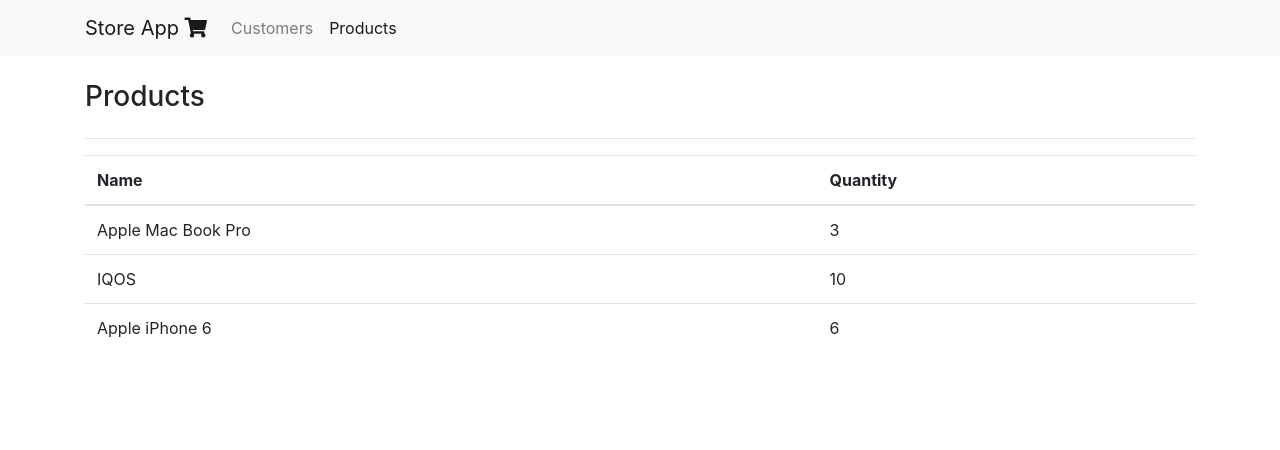
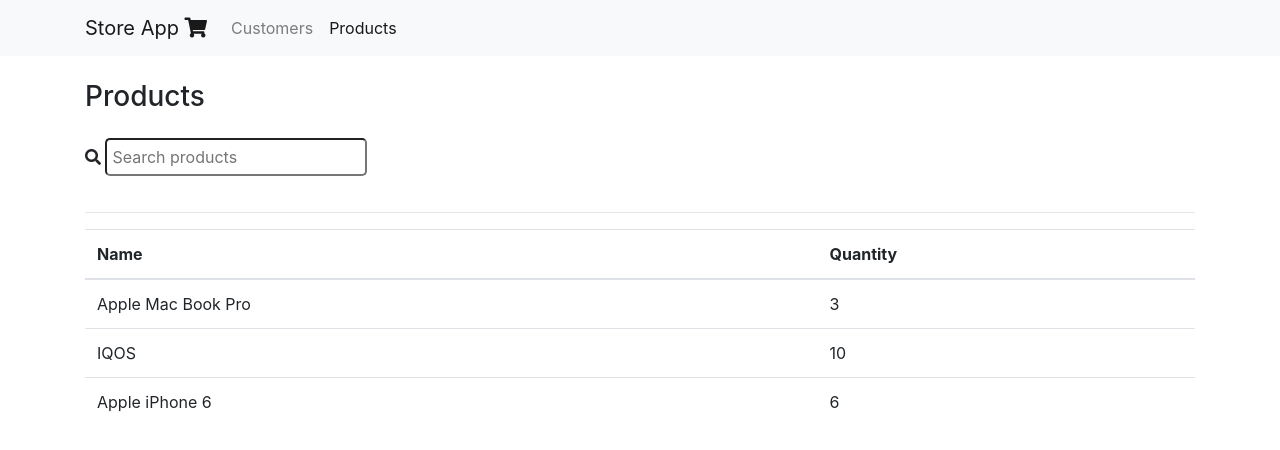
Before and after one commit to dusankaK/store-app, a Vue app: page /products in a window 1280 px wide. Shown: the top 450 px of the page. Built offline with nearby package versions, Linux system fonts and the light colour scheme; the HTML template or start-up script is replaced by a standard one.

Commit message:
Zadatak 6

```diff
--- a/src/components/AppProducts.vue
+++ b/src/components/AppProducts.vue
@@ -1,7 +1,11 @@
 <template>
     <div>
         <h3 class="my-4">Products</h3>
+
+        <i class="fas fa-search"></i> <input v-model="searchProduct" class="search" type="text" placeholder="Search products">
+
         <hr/>
+        <div v-if="products.length > 0">
         <table class="table">
             <thead>
                 <tr>
@@ -10,12 +14,14 @@
                 </tr>
             </thead>
             <tbody>
-                <tr v-for="(product, id) in products" v-bind:key="id">
+                <tr v-for="product in products" :key="product.id">
                     <td>{{ product.name}}</td>
                     <td>{{ product.quantity}}</td>
                 </tr>
             </tbody>
         </table>
+        </div>
+        <h3 v-else>There is no products of that kind on the list.</h3>
     </div>
 </template>
 
@@ -24,14 +30,28 @@ import { productService } from "../services/ProductService.js";
 export default {
     data() {
         return{
-            products: productService.list()
+            products: productService.list(),
+            searchProduct: '',
         }
+    },
 
+    watch: {
+        searchProduct: function() {
+            return this.products = productService.list().filter(product => product.name.toLowerCase().includes(this.searchProduct.toLowerCase()))
+        }
     }
+    //includes vraca true ili false
+
 
 }
 </script>
 
 <style scoped>
 
+.search {
+    border-radius: 5px;
+    padding:5px;
+    margin-bottom:20px;
+
+}
 </style>
```
